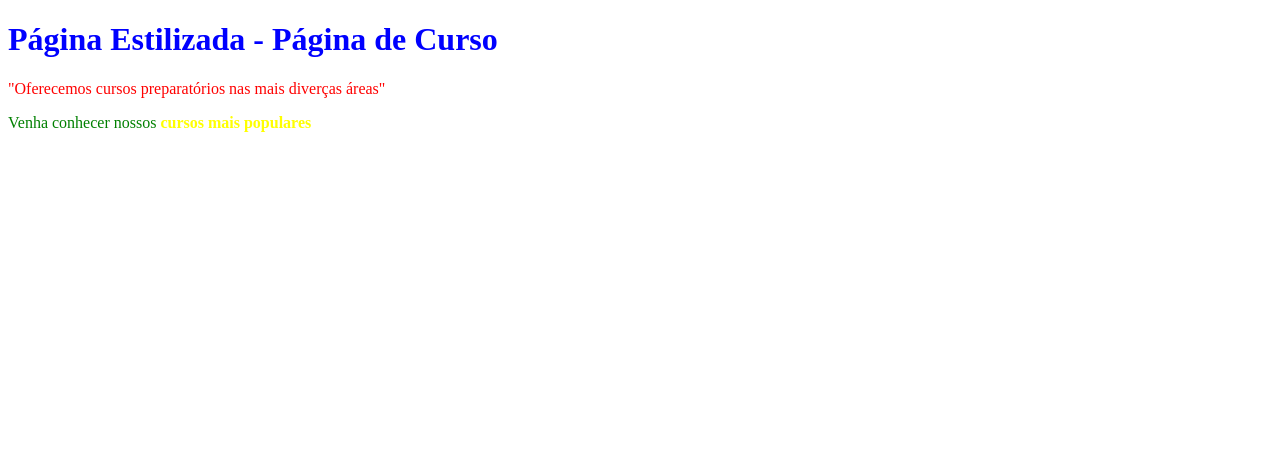
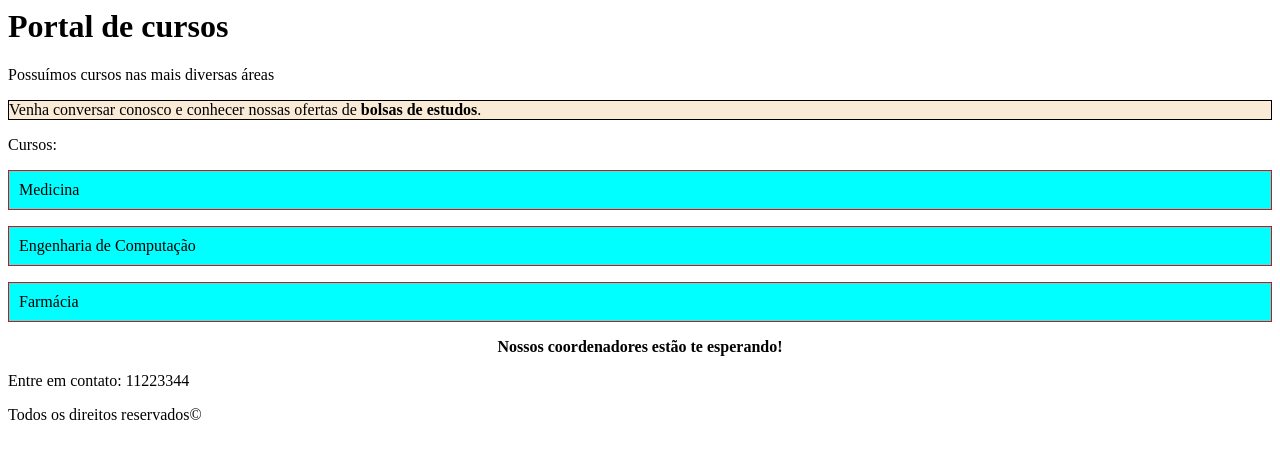
Before and after one commit to arthurbarbosadornelassilva/FrontEnd_maua_2_2024, a plain HTML site: page Intro_HTML_CSS/Fundamentos_CSS/estilo_00.html in a window 1280 px wide. Drawn offline with Linux system fonts and the light colour scheme.

Commit message:
atualizado

```diff
--- a/Intro_HTML_CSS/Fundamentos_CSS/estilo_00.css
+++ /dev/null
@@ -1,9 +0,0 @@
-h1#titulo_pagina {
-    color: blue
-}
-p {
-    color: green
-}
-strong {
-    color: yellow
-}
--- a/Intro_HTML_CSS/Fundamentos_CSS/estilo_00.html
+++ b/Intro_HTML_CSS/Fundamentos_CSS/estilo_00.html
@@ -1,22 +1,51 @@
+</html>
 <!DOCTYPE html>
-<html lang="en">
+<html lang="pt-BR">
+
 <head>
-    <meta charset="UTF-8">
-    <meta name="viewport" content="width=device-width, initial-scale=1.0">
-    <title> Página Estilizada </title>
-    <link rel="stylesheet" href="estilo_00.css">
+    <meta charset="utf-8">
+    <title>Mais seletores</title>
+    <!-- vamos especificar as regras CSS aqui, para simplificar (CSS Interno)-->
+    <style>
+        article > p {
+            padding: 10px;
+            background-color: aqua;
+        }
+        article p {
+            border: solid 1px red;
+        }
+        #principal p.promocao-nova {
+            background-color: antiquewhite;
+            border: solid 1px black;
+        }
+        #propaganda{
+            text-align: center;
+        }
+    </style>
 </head>
+
 <body>
-    <h1 id="titulo_pagina">
-        Página Estilizada - Página de Curso
-    </h1>
-    <!-- É possível estilizar a página diretamente na tag html, como em style. Essa prática é conhecida como CSS Inline (que não é reutilizável e pode atrapalhar a manutenção do código). Ela sobrepõe a estilização  -->
-    <p style="color: red">
-        "Oferecemos cursos preparatórios nas mais diverças áreas"
-    </p>
-    <p>
-        <!-- O html também apresenta algumas tags de estilização, com 'strong' -->
-        Venha conhecer nossos <strong> cursos mais populares </strong>
-    </p>
+    <main id="principal">
+        <h1 id="titulo">Portal de cursos</h1>
+        <p id="descricao">Possuímos cursos nas mais diversas áreas</p>
+        <p class="promocao-nova">Venha conversar conosco e conhecer
+            nossas ofertas de <strong>bolsas de estudos</strong>.</p>
+        <p>Cursos:</p>
+        <article>
+            <p class="novo-curso">Medicina</p>
+            <p class="curso">Engenharia de Computação</p>
+            <p class="curso">Farmácia</p>
+            <section id="propaganda">
+                <strong>
+                    Nossos coordenadores estão te esperando!
+                </strong>
+            </section>
+        </article>
+        <p id="contato" class="final-pagina">Entre em contato:
+            11223344</p>
+        <p id="rodape" class="final-pagina">Todos os direitos
+            reservados&copy; </p>
+    </main>
 </body>
+
 </html>
--- /dev/null
+++ b/Intro_HTML_CSS/Fundamentos_CSS/estilo_01.css
@@ -0,0 +1,30 @@
+/* estiliza a tag a que se refere */
+* {
+    box-sizing: content-box;
+    background-color: lightseagreen;
+}
+
+main {
+    border: solid 2px black;
+}
+
+section {
+    border: solid 2px black;
+    padding: 1px;
+    background-color: aqua;
+}
+p {
+    font-family: 'Courier New', Courier, monospace;
+    color: red;
+}
+/* (.) --> refere-se à classe, tornando a estilização da section mais específica */
+.paragrafo {
+    border: solid 2px black;
+    padding: 1px;
+    background-color: wheat;
+}
+/* (#) --> refere-se o id, ficando mais específico ainda */
+#Exemplo {
+    color: green;
+    background-color: lightblue;
+}
```
Also changed, not shown: Intro_HTML_CSS/Fundamentos_CSS/estilo_01.html (added, +21 -0 lines).
